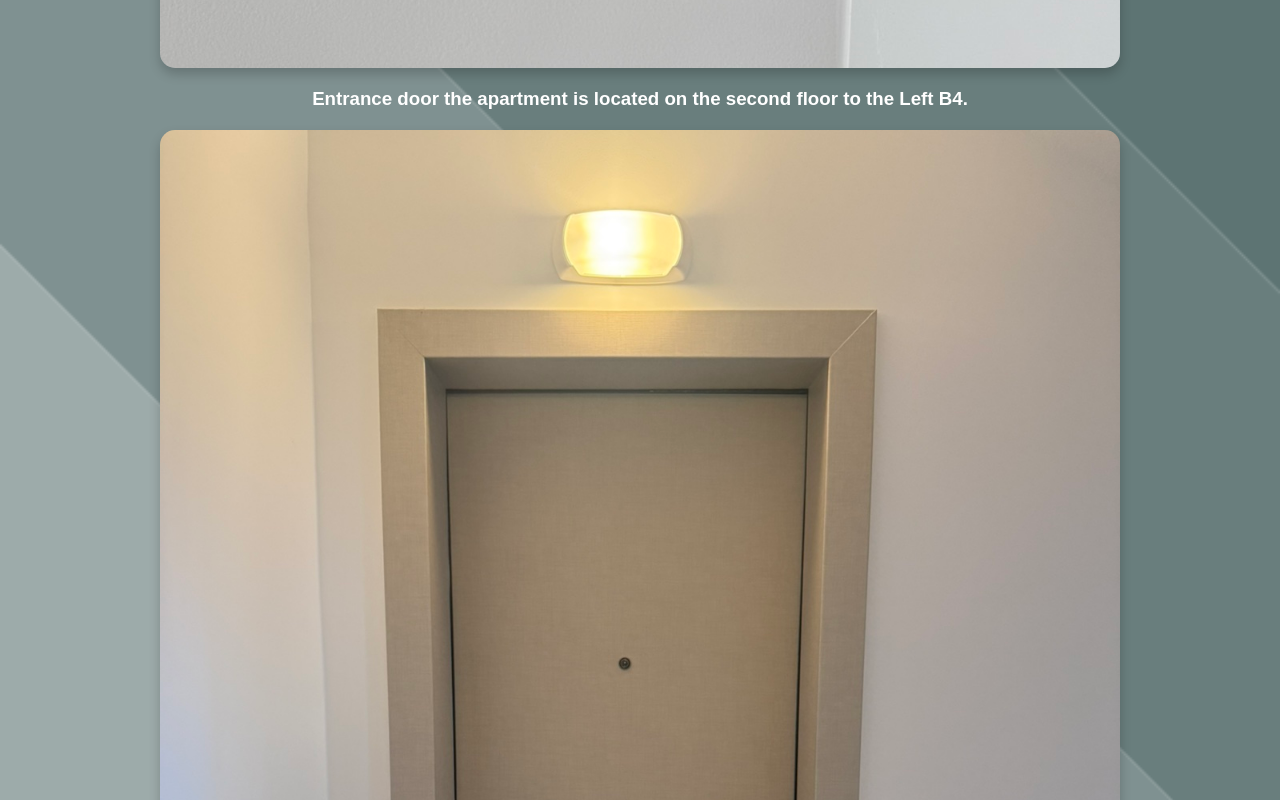
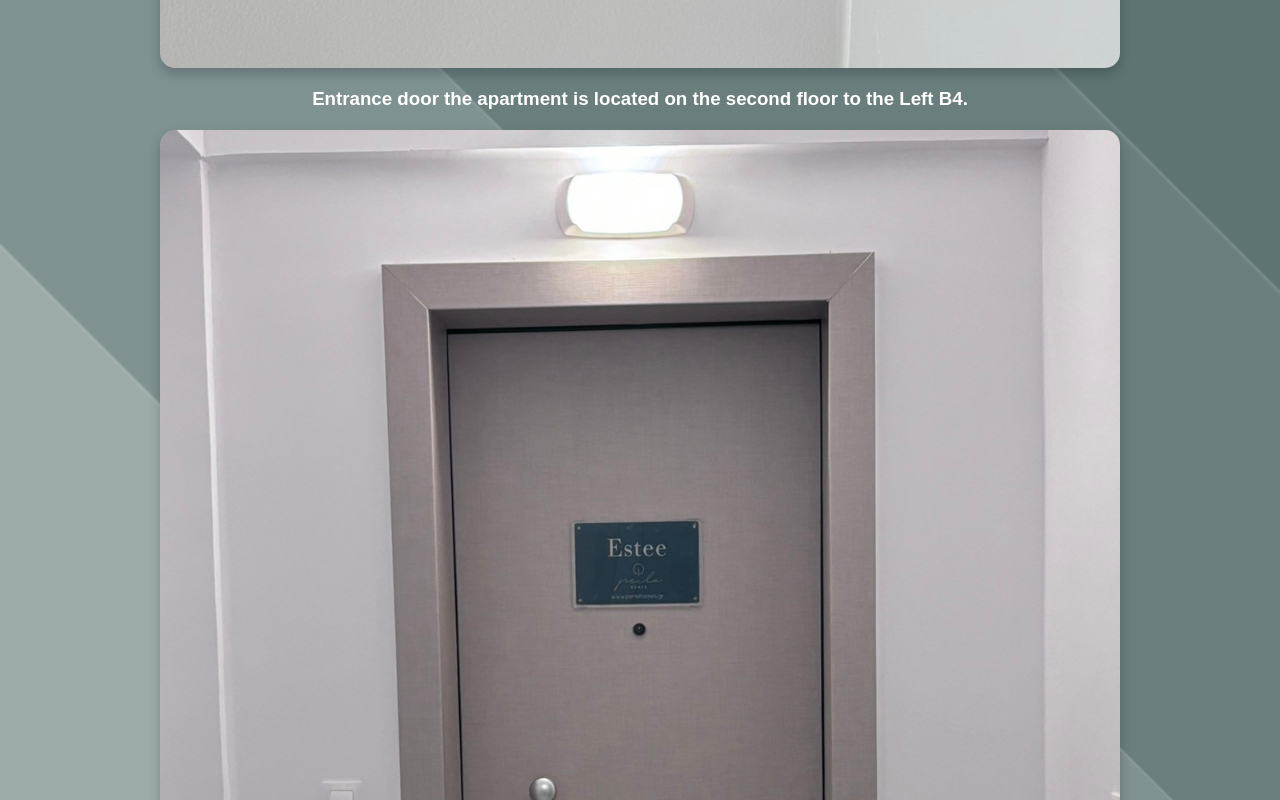
Before and after one commit to Perlahomes/Estee, a plain HTML site: page check_in.html in a window 1280 px wide. Shown: the part 4480-5280 px from the top of the page. Drawn offline with Linux system fonts and the light colour scheme.

Commit message:
Add files via upload

```diff
--- a/check_in.html
+++ b/check_in.html
@@ -40,7 +40,7 @@
             <img src="images/Keylocks_estee.jpg" id="front-door" alt="Access Code" />
 
              <h3> Entrance door the apartment is located on the second floor to the Left B4.</h3>
-            <img src="images/Porta_mesa_navia.jpg" id="front-door" alt="Access Code" />
+            <img src="images/estee_pinakas.jpg" id="front-door" alt="Access Code" />
 
 
             <h2>Hot Water</h2>
```
Also changed, not shown: images/estee_pinakas.jpg (added).
